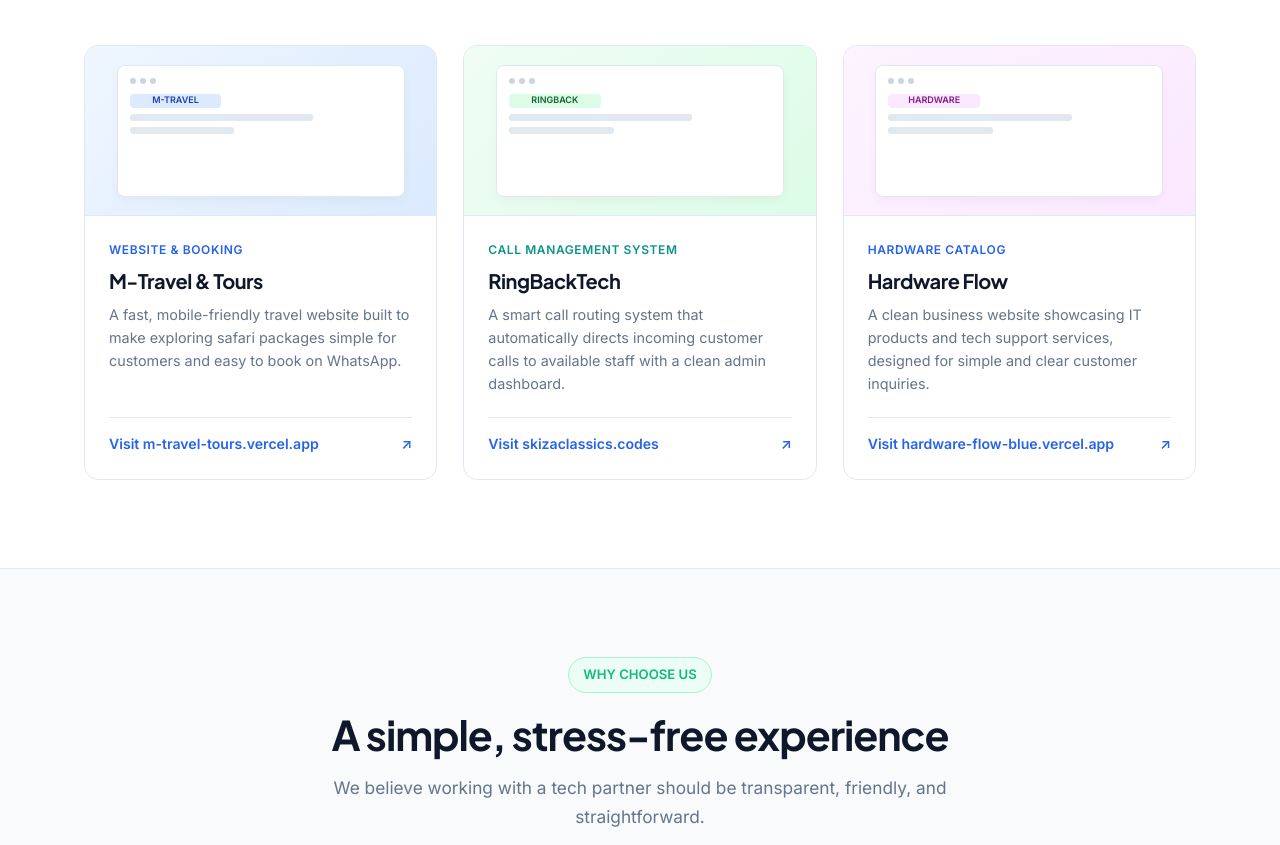
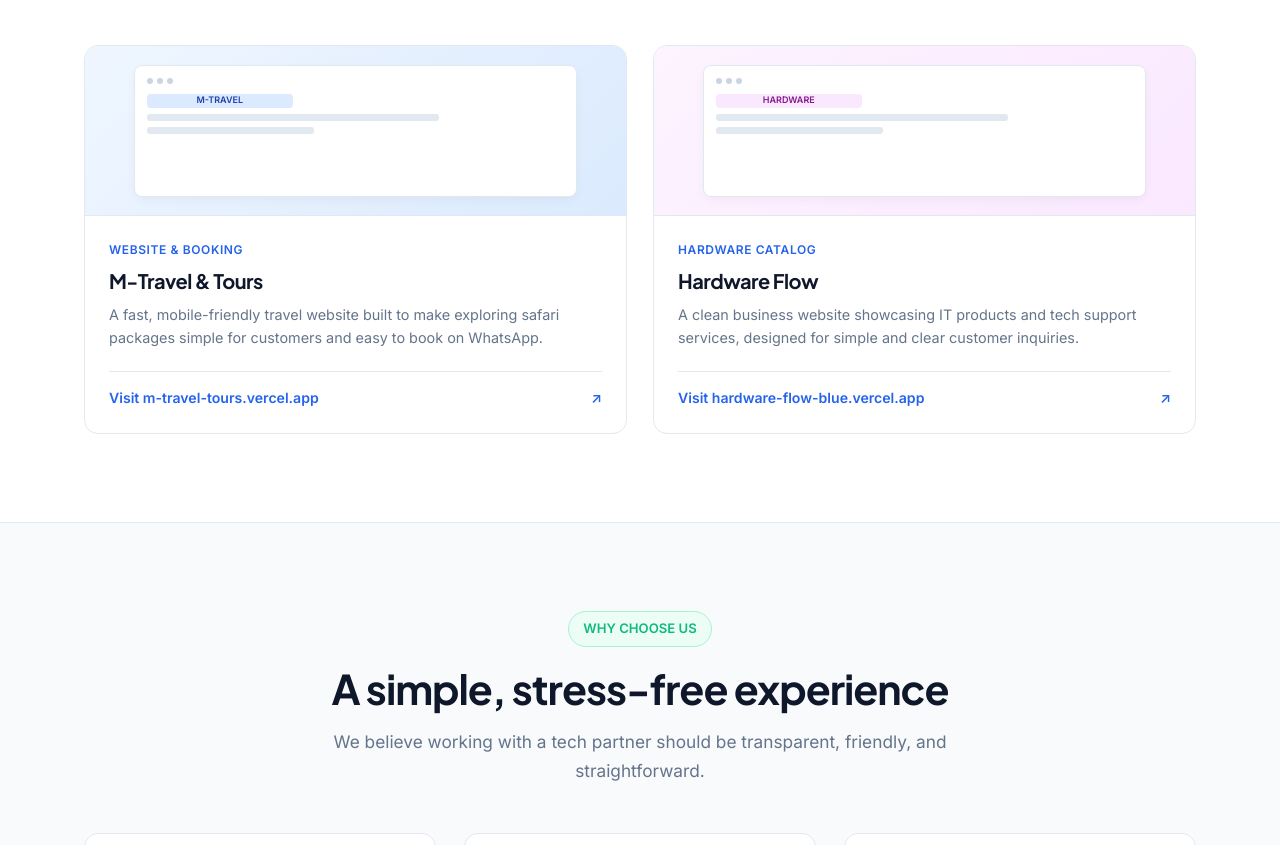
Before and after one commit to Monarchkingzzz/nexora-website, a website: page index.html in a window 1280 px wide. Shown: the part 1818-2663 px from the top of the page. Drawn offline with Linux system fonts and the light colour scheme.

Commit message:
Remove RingBackTech from featured work

```diff
--- a/css/style.css
+++ b/css/style.css
@@ -544,7 +544,7 @@
 /* FEATURED WORK / PORTFOLIO */
 .work-grid {
   display: grid;
-  grid-template-columns: repeat(3, 1fr);
+  grid-template-columns: repeat(2, 1fr);
   gap: 26px;
 }
 
--- a/index.html
+++ b/index.html
@@ -211,28 +211,7 @@
           </div>
         </div>
 
-        <!-- Project 2: RingBackTech -->
-        <div class="project-card">
-          <div class="project-cover c2">
-            <div class="mockup-window">
-              <div class="mockup-dots"><span></span><span></span><span></span></div>
-              <div class="mockup-badge" style="background:#dcfce7; color:#166534; font-size:9px; font-weight:bold; display:flex; align-items:center; justify-content:center;">RINGBACK</div>
-              <div class="mockup-bar"></div>
-              <div class="mockup-bar short"></div>
-            </div>
-          </div>
-          <div class="project-body">
-            <span class="project-tag" style="color:var(--accent-teal);">Call Management System</span>
-            <h3>RingBackTech</h3>
-            <p>A smart call routing system that automatically directs incoming customer calls to available staff with a clean admin dashboard.</p>
-            <a href="https://skizaclassics.codes/admin/login" target="_blank" rel="noopener noreferrer" class="project-link-btn">
-              <span>Visit skizaclassics.codes</span>
-              <span>↗</span>
-            </a>
-          </div>
-        </div>
-
-        <!-- Project 3: Hardware Flow -->
+        <!-- Project 2: Hardware Flow -->
         <div class="project-card">
           <div class="project-cover c3">
             <div class="mockup-window">
```
Also changed, not shown: nexora-portfolio.html (+1 -22 lines).
